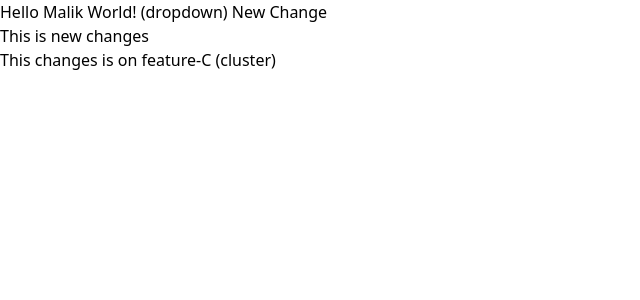
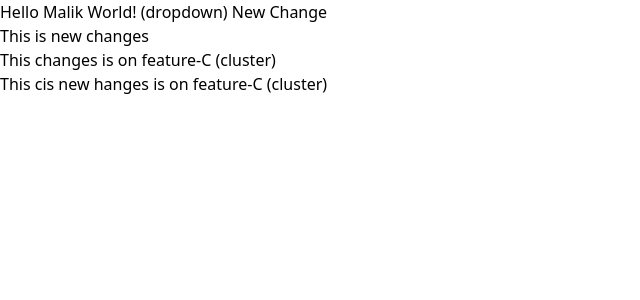
Before and after one commit to hamzadevlpr/demo_test, a React (Vite) app: page / in a window 1280 px wide. Shown: the top 300 px of the page, without its empty margins (0-640 px from the left). Built offline with nearby package versions, Linux system fonts and the light colour scheme.

Commit message:
awesome C

```diff
--- a/src/App.jsx
+++ b/src/App.jsx
@@ -6,6 +6,7 @@ function App() {
     <div className="text-6xl font-bold">Hello Malik World! (dropdown) New Change</div>
     <p className="text-2xl text-rose-600">This is new changes</p>
     <p className="text-2xl text-rose-600">This changes is on feature-C (cluster)</p>
+    <p className="text-2xl text-rose-600">This cis new hanges is on feature-C (cluster)</p>
     </>
 
   )
```
